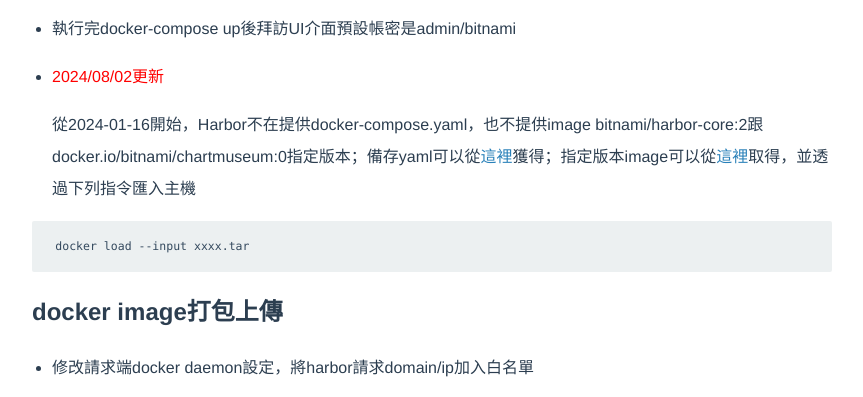
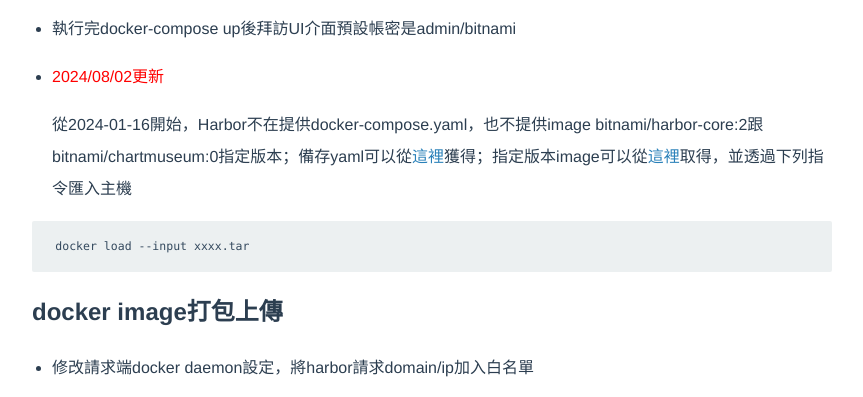
Before and after one commit to zongu/zongu.github.io, a plain HTML site: page 2022/03/28/docker私有倉庫harbor/index.html in a window 1280 px wide. Shown: the part 1713-2110 px from the top of the page, without its empty margins (208-1071 px from the left). Drawn offline with Linux system fonts and the light colour scheme.

Commit message:
Site updated: 2024-08-02 10:18:56

```diff
--- a/2022/03/28/docker私有倉庫harbor/index.html
+++ b/2022/03/28/docker私有倉庫harbor/index.html
@@ -26,7 +26,7 @@
 </li>
 <li><font color="red">2024/08/02更新</font>
 
-<p>  從2024-01-16開始，Harbor不在提供docker-compose.yaml，也不提供image bitnami/harbor-core:2跟docker.io/bitnami/chartmuseum:0指定版本；備存yaml可以從<a href="docker-compose.txt">這裡</a>獲得；指定版本image可以從<a href="https://drive.google.com/file/d/1r4-rHmbbjsNggCxX9DmOnNmtevqNpr7y/view?usp=sharing" target="_blank" rel="noopener">這裡</a>取得，並透過下列指令匯入主機</p>
+<p>  從2024-01-16開始，Harbor不在提供docker-compose.yaml，也不提供image bitnami/harbor-core:2跟bitnami/chartmuseum:0指定版本；備存yaml可以從<a href="docker-compose.txt">這裡</a>獲得；指定版本image可以從<a href="https://drive.google.com/file/d/1r4-rHmbbjsNggCxX9DmOnNmtevqNpr7y/view?usp=sharing" target="_blank" rel="noopener">這裡</a>取得，並透過下列指令匯入主機</p>
 </li>
 </ul>
 <figure class="highlight plain"><table><tr><td class="gutter"><pre><span class="line">1</span><br></pre></td><td class="code"><pre><span class="line">docker load --input xxxx.tar</span><br></pre></td></tr></table></figure>
```
